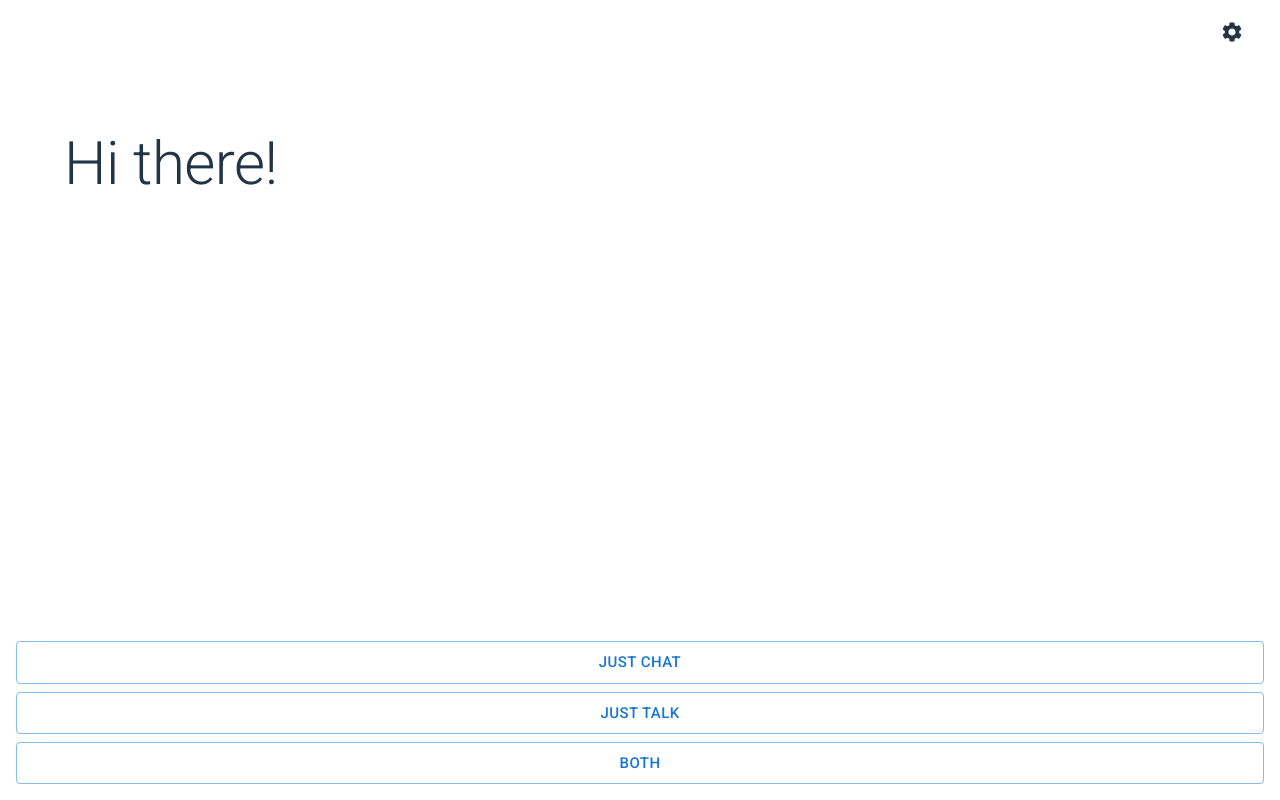
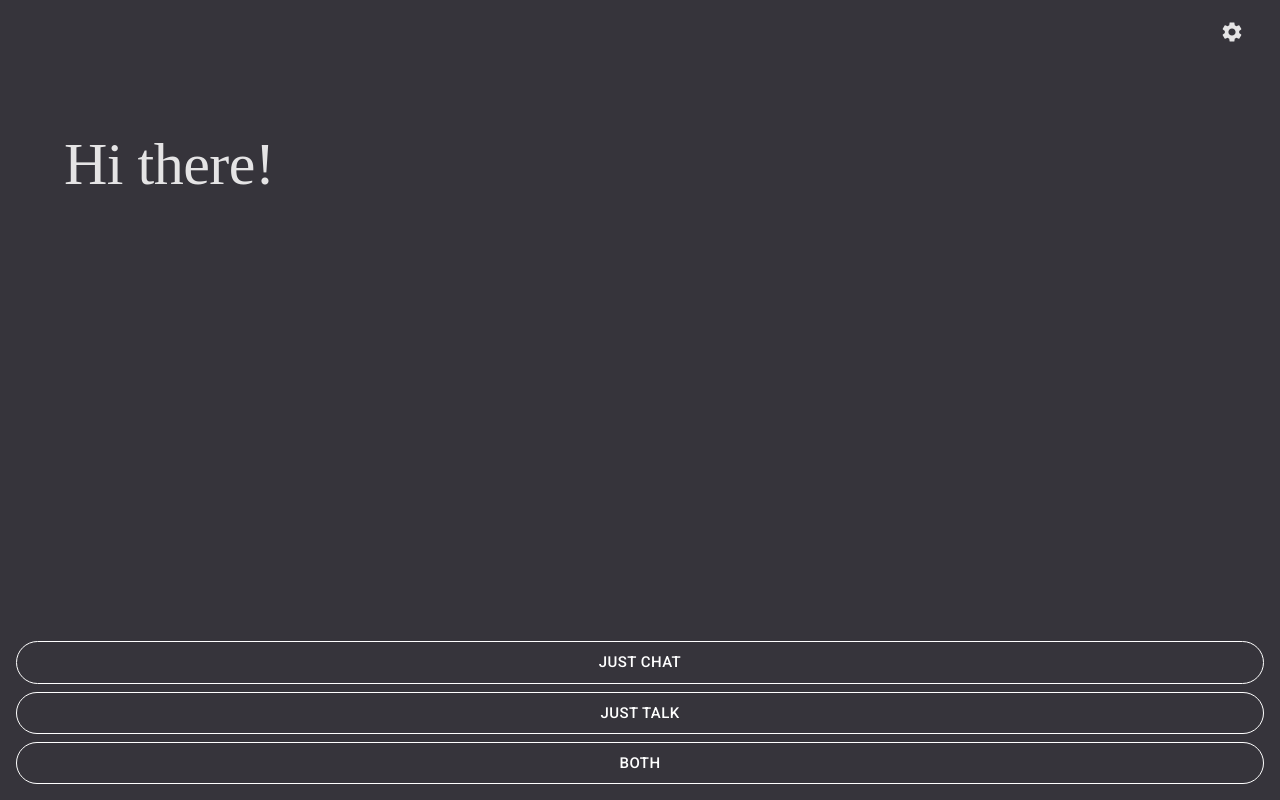
Before and after one commit to ed-hackcodex/serenity-front, a React (Vite) app: page / in a window 1280 px wide. Built offline with nearby package versions, Linux system fonts and the light colour scheme; no server answers; the database is empty.

Commit message:
Cutomized button stack

```diff
--- a/src/components/ButtonStack.jsx
+++ b/src/components/ButtonStack.jsx
@@ -1,14 +1,19 @@
-import {Stack, Button} from '@mui/material';
-// import { useState } from 'react';
+import { styled } from '@mui/material/styles';
+import Button from '@mui/material/Button';
+import Stack from '@mui/material/Stack';
+
+const CustomButton = styled(Button) ({
+    color: 'white',
+    borderColor: 'white',
+    borderRadius: '50px'
+})
 
 export default function ButtonStack(prop) {
-    // const [onlyChat, setOnlyChat] = useState(true);
-    // const [onlyAudio, setOnlyAudio] = useState(false);
     return (
-        <Stack spacing={1} padding={2} color='inherit'>
-            <Button size='large' variant='outlined' onClick={prop.handleButtonStack}>Just Chat</Button>
-            <Button size='large' variant='outlined' onClick={prop.handleShowResponseInText}>Just Talk</Button>
-            <Button size='large' variant='outlined' onClick={prop.handleButtonStack}>Both</Button>
+        <Stack spacing={1} padding={2}>
+            <CustomButton size='large' variant='outlined' onClick={prop.handleButtonStack}>Just Chat</CustomButton>
+            <CustomButton  size='large' variant='outlined' onClick={prop.handleShowResponseInText}>Just Talk</CustomButton>
+            <CustomButton  size='large' variant='outlined' onClick={prop.handleButtonStack}>Both</CustomButton>
         </Stack>
     );
 }
--- a/src/components/SystemOutputText.jsx
+++ b/src/components/SystemOutputText.jsx
@@ -2,6 +2,6 @@ import {Typography} from '@mui/material';
 
 export default function SystemOutputText() {
     return (
-        <Typography variant='h2' component='div'>Hi there!</Typography>
+        <Typography variant='h2' component='div' fontFamily='karla'>Hi there!</Typography>
     )
 }
--- a/src/index.css
+++ b/src/index.css
@@ -1,27 +1,27 @@
 :root {
-  font-family: Inter, system-ui, Avenir, Helvetica, Arial, sans-serif;
-  line-height: 1.5;
-  font-weight: 400;
+  /* font-family: Inter, system-ui, Avenir, Helvetica, Arial, sans-serif; */
+  /* line-height: 1.5;
+  font-weight: 400; */
 
-  /* color-scheme: light dark;
+  color-scheme: light dark;
   color: rgba(255, 255, 255, 0.87);
-  background-color: #242424; */
+  background-color: #36343B;
 
-  font-synthesis: none;
+  /* font-synthesis: none;
   text-rendering: optimizeLegibility;
   -webkit-font-smoothing: antialiased;
   -moz-osx-font-smoothing: grayscale;
-  -webkit-text-size-adjust: 100%;
+  -webkit-text-size-adjust: 100%; */
 }
 
-a {
+/* a {
   font-weight: 500;
   color: #646cff;
   text-decoration: inherit;
 }
 a:hover {
   color: #535bf2;
-}
+} */
 
 body {
   margin: 0;
@@ -53,7 +53,7 @@ button:focus-visible {
   outline: 4px auto -webkit-focus-ring-color;
 } */
 
-@media (prefers-color-scheme: light) {
+/* @media (prefers-color-scheme: light) {
   :root {
     color: #213547;
     background-color: #ffffff;
@@ -64,4 +64,4 @@ button:focus-visible {
   button {
     background-color: #f9f9f9;
   }
-}
+} */
```
